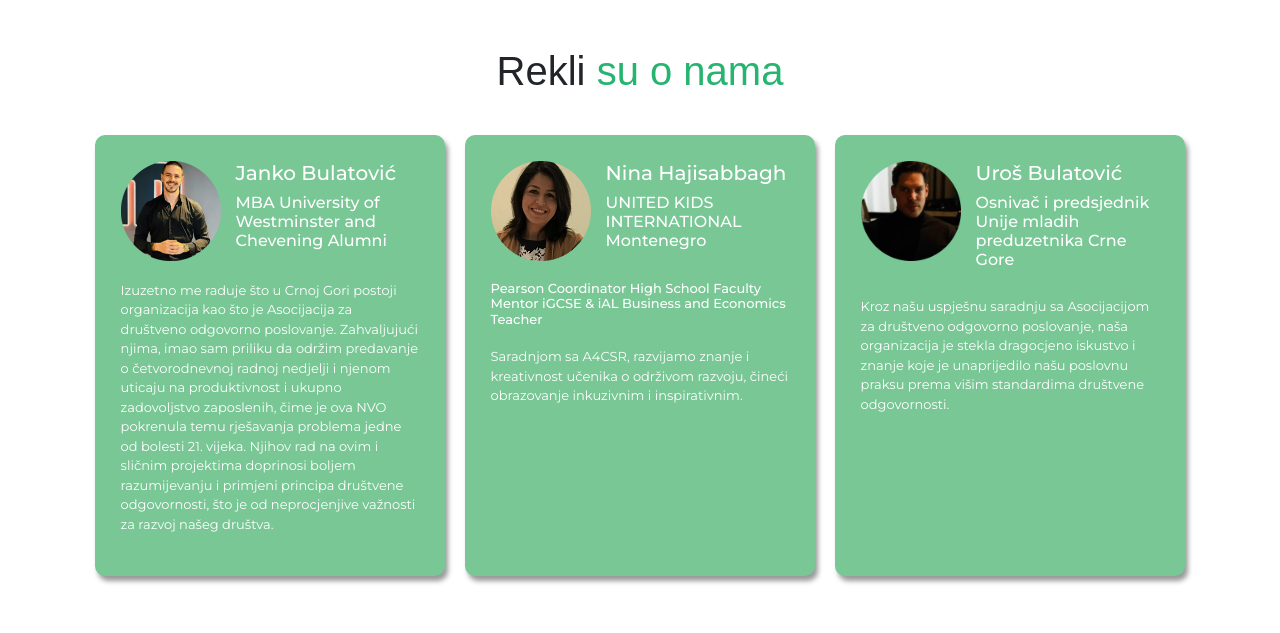
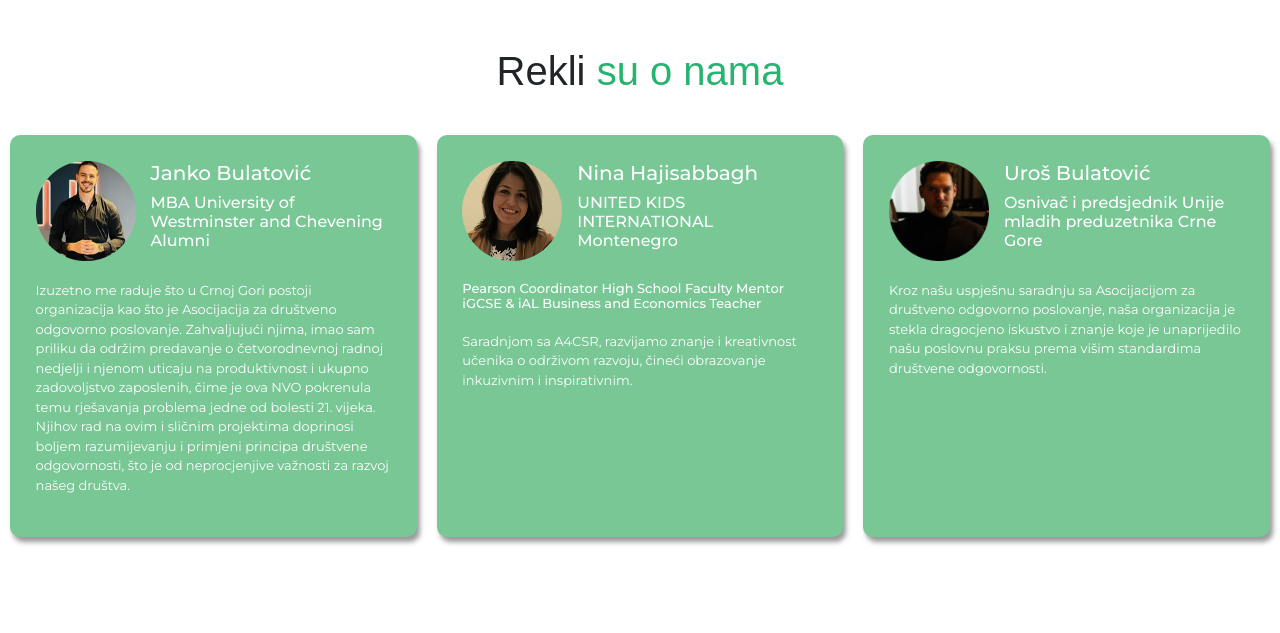
Before and after one commit to mmarakesh/a4csr, a React (Create React App) app: page / in a window 1280 px wide. Shown: the part 2040-2673 px from the top of the page. Built offline with nearby package versions, Linux system fonts and the light colour scheme; a web font is replaced by a local one.

Commit message:
updated Rekli

```diff
--- a/src/Components/Rekli/Rekli.css
+++ b/src/Components/Rekli/Rekli.css
@@ -8,15 +8,14 @@
 .rekli-all-card {
     display: flex;
     justify-content: center;
-    flex-wrap: wrap;
-    margin: 0px 100px;
+    margin: 0px 50px;
 }
 .rekli-card {
-    width: 400px;
+    width: 300px;
     background-color: #78c795;
     color: #fff;
     padding: 2%;
-    flex-basis: auto;
+    flex-grow: 1;
     margin: 10px;
     border-radius: 10px;
     box-shadow: 3px 5px 5px #999999
```
